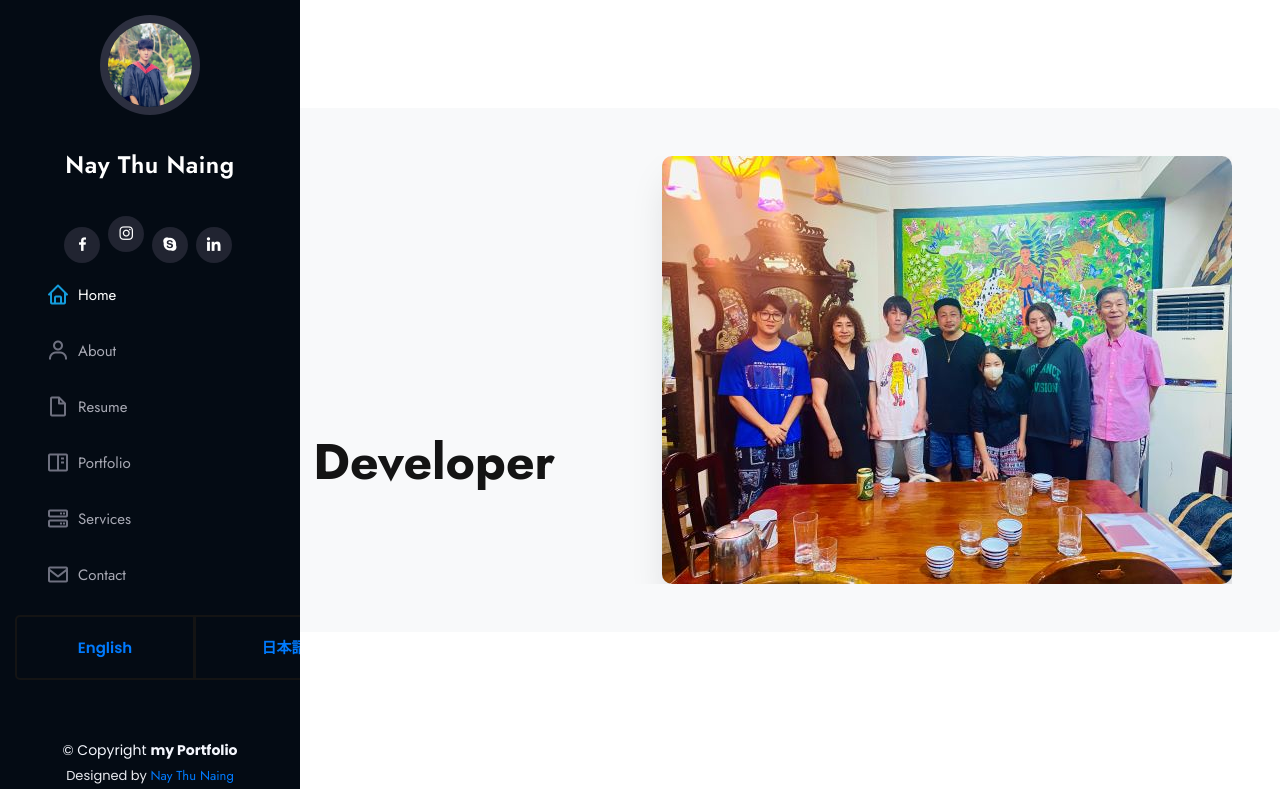
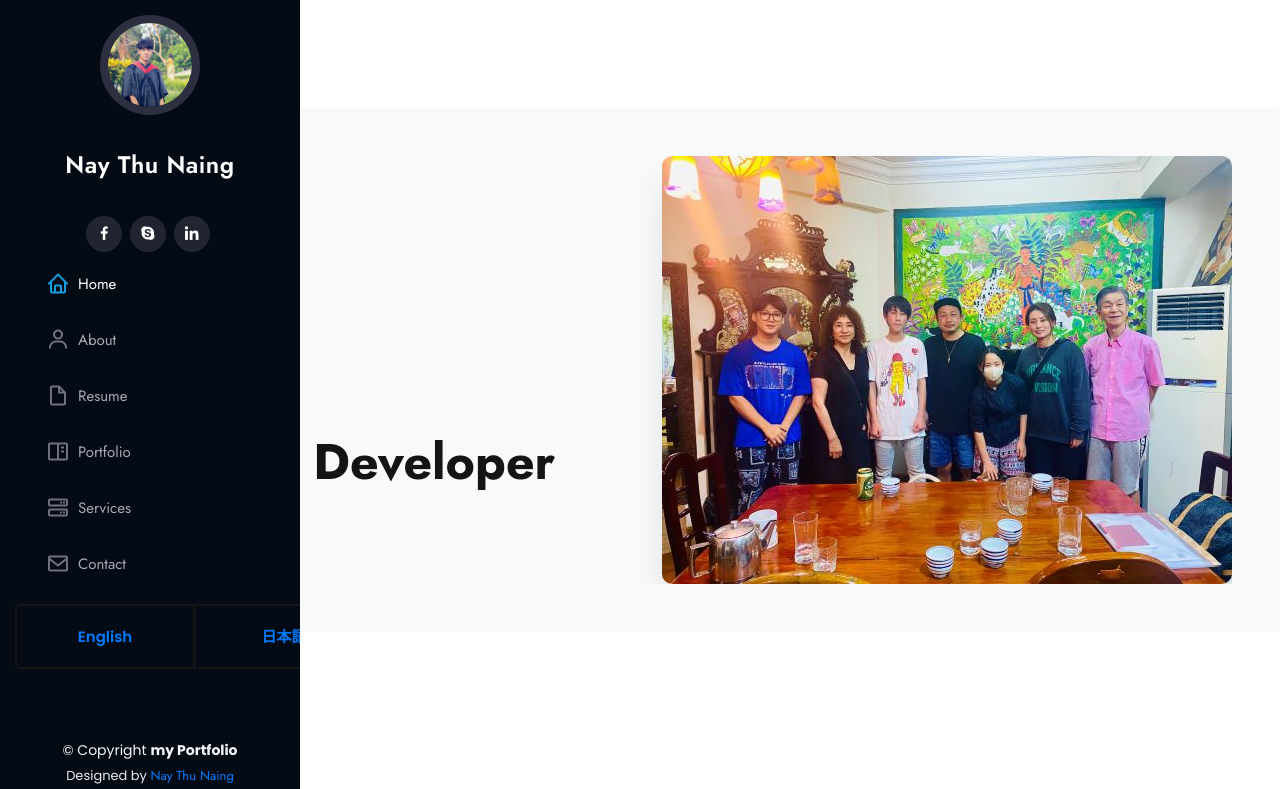
Before and after one commit to naythunaing-mm/my-portfolio, a plain HTML site: page index.html in a window 1280 px wide. Shown: the top 789 px of the page. Drawn offline with nearby package versions, Linux system fonts and the light colour scheme.

Commit message:
remove IG

```diff
--- a/index.html
+++ b/index.html
@@ -52,7 +52,6 @@
         <h1 class="text-light japaneseText"><a href="index.html">ネートウナイン</a></h1>
         <div class="social-links mt-3 text-center">
           <a href="https://www.facebook.com/naythunaing.2000" class="facebook"><i class="bx bxl-facebook"></i></a>
-          <a href="https://www.instagram.com/" class="instagram"><i class="bx bxl-instagram"></i></a>
           <a href="https://join.skype.com/invite/taY4wsIDR1EH" class="google-plus"><i class="bx bxl-skype"></i></a>
           <a href="https://www.linkedin.com/in/naythunaing2000/" class="linkedin"><i class="bx bxl-linkedin"></i></a>
         </div>
```
